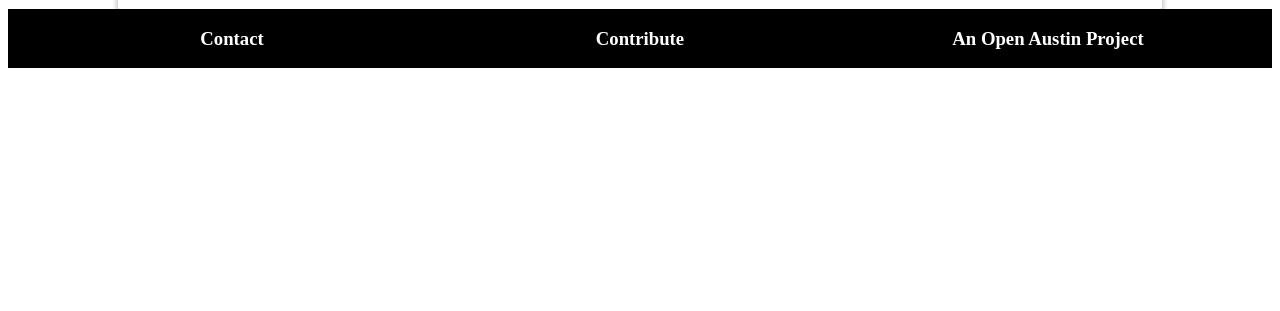
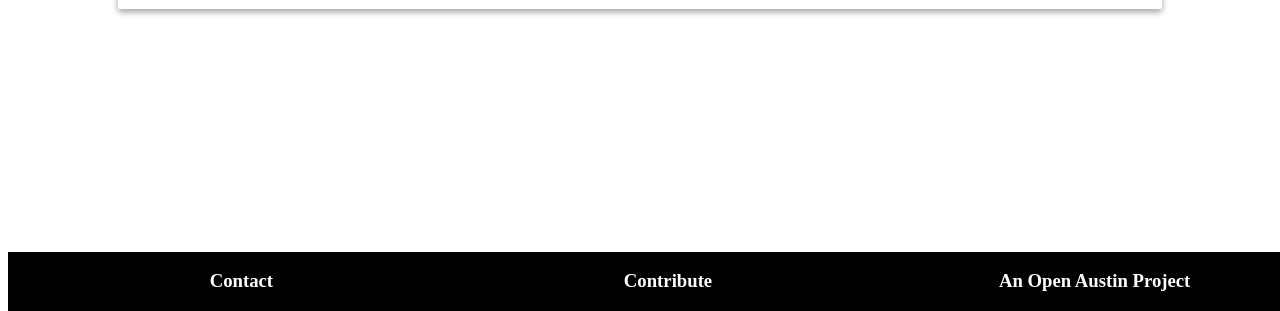
Before and after one commit to open-austin/GreenBelts, a Node server app: page / in a window 1280 px wide; the page is wider, and only the part inside the window is pictured. Shown: the part 489-800 px from the top of that part. Run offline with Node 20, Linux system fonts and the light colour scheme; some libraries are stand-ins or nearby versions; some web fonts are replaced.

Commit message:
Ensure footer stays at bottom
Fixes #15

```diff
--- a/public/style.css
+++ b/public/style.css
@@ -26,11 +26,11 @@ main {
 .navBar h1 {
   color: white;
   font-family: Candal;
-	font-size: 24px;
-	font-style: normal;
-	font-variant: normal;
-	font-weight: 500;
-	line-height: 26.4px;
+  font-size: 24px;
+  font-style: normal;
+  font-variant: normal;
+  font-weight: 500;
+  line-height: 26.4px;
 }
 
 /* ============================ CARD ========================== */
@@ -55,7 +55,7 @@ main {
  /* =============================== FOOTER ========================= */
 
  footer {
-     width: 100 vw;
+     width: 100vw;
      height: auto;
      background-color: black;
      color: white;
@@ -65,6 +65,8 @@ main {
      align-items: center;
      padding: 0 20px 0 20px;
      text-align: center;
+     position: absolute;
+     bottom: 0;
  }
 
  footer #contact {
```
